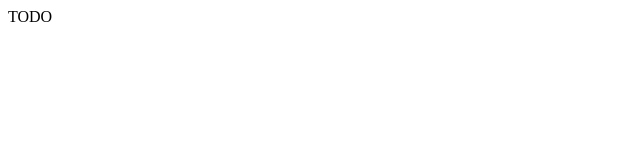
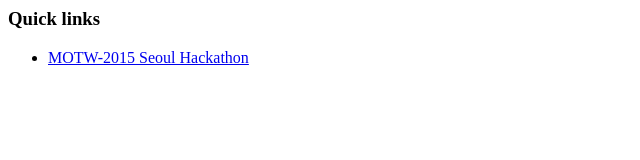
Before and after one commit to shkim/shkim.github.io, a plain HTML site: page index.html in a window 1280 px wide. Shown: the whole page, without its empty margins (0-640 px from the left). Drawn offline with Linux system fonts and the light colour scheme.

Commit message:
Update index.html

```diff
--- a/index.html
+++ b/index.html
@@ -1 +1,6 @@
-TODO
+<h3>Quick links</h3>
+<ul>
+  <li>
+    <a href="/hackathon/motw-2015/index.html">MOTW-2015 Seoul Hackathon</a>
+  </li>
+</ul>
```
